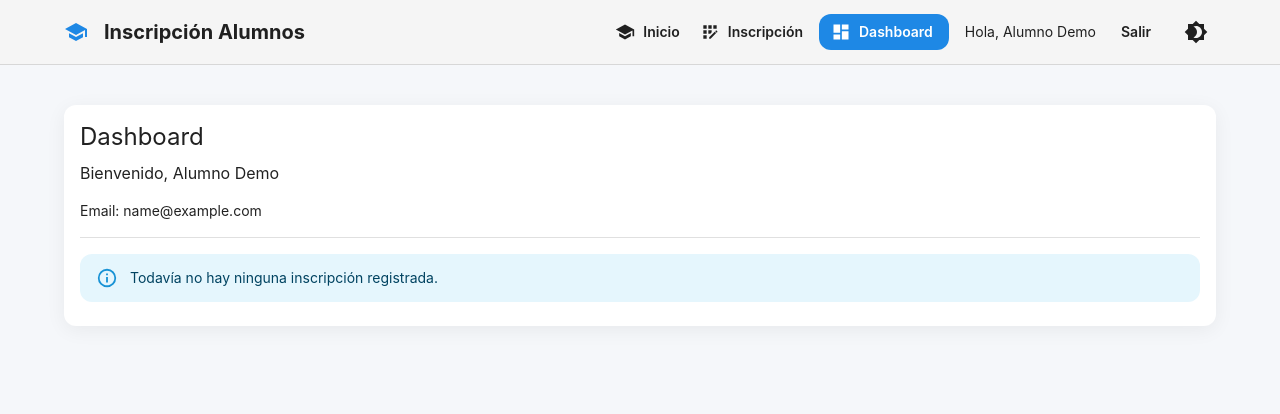
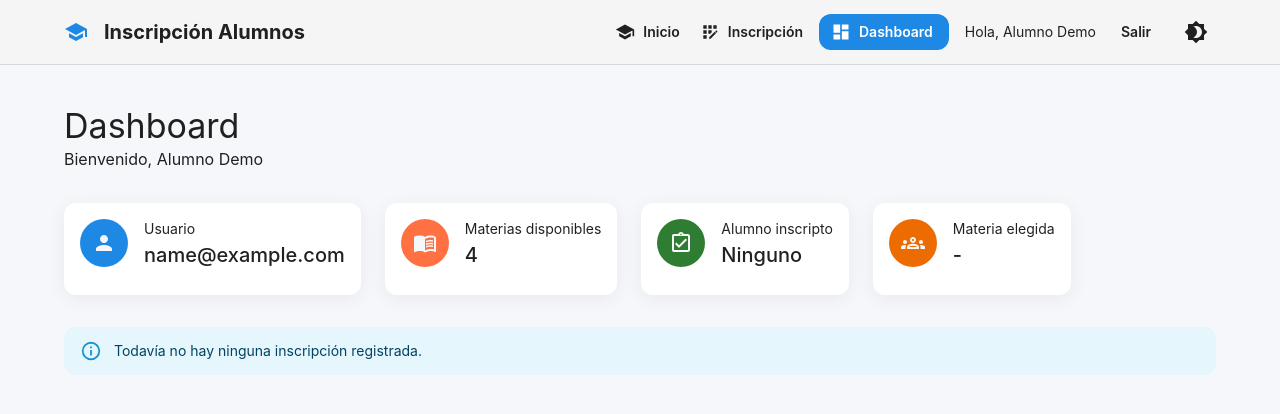
Before and after one commit to lunasolariulman-ops/proyecto-programacion, a React (Vite) app in the folder frontend/: page /login in a window 1280 px wide. Both pictures are taken after typing "name@example.com", "Sample123" into the empty fields and a click on the button "Ingresar". Shown: the top 414 px of the page. Built offline with nearby package versions, Linux system fonts and the light colour scheme.

Commit message:
Cambio Dashboard.jsx

```diff
--- a/frontend/src/pages/Dashboard.jsx
+++ b/frontend/src/pages/Dashboard.jsx
@@ -1,66 +1,72 @@
+import { Grid, Card, CardContent, Stack, Typography, Avatar, Box, Divider, List, ListItem, ListItemAvatar, ListItemText, Alert } from "@mui/material";
+import { GroupsOutlined, MenuBookOutlined, AssignmentTurnedInOutlined, Person } from "@mui/icons-material";
 import { useEffect } from 'react';
 import { useNavigate } from 'react-router-dom';
-import {
-    Card,
-    CardContent,
-    Typography,
-    Divider,
-    Alert,
-} from '@mui/material';
 import { useUsuario } from '../contexts/UsuarioContext';
 
-function Dashboard({ alumno }) {
+const Dashboard = ({ alumno }) => {
   const navigate = useNavigate();
   const { usuario } = useUsuario();
 
   useEffect(() => {
-        if (!usuario) {
-            navigate('/login');
-        }
+    if (!usuario) navigate('/login');
   }, [usuario, navigate]);
 
-    if (!usuario) {
-        return null;
-    }
+  if (!usuario) return null;
+
+  const stats = [
+    { label: "Usuario", value: usuario.email, icon: <Person />, color: "primary.main" },
+    { label: "Materias disponibles", value: 4, icon: <MenuBookOutlined />, color: "secondary.main" },
+    { label: "Alumno inscripto", value: alumno ? alumno.nombre : "Ninguno", icon: <AssignmentTurnedInOutlined />, color: "success.main" },
+    { label: "Materia elegida", value: alumno ? alumno.materia : "-", icon: <GroupsOutlined />, color: "warning.main" },
+  ];
+
   return (
+    <Stack spacing={4}>
+      <Box>
+        <Typography variant="h4" fontWeight={800}>Dashboard</Typography>
+        <Typography variant="body1" color="text.secondary">Bienvenido, {usuario.nombre}</Typography>
+      </Box>
+
+      <Grid container spacing={3}>
+        {stats.map((s) => (
+          <Grid item xs={12} sm={6} md={3} key={s.label}>
             <Card>
               <CardContent>
-                <Typography variant="h5" gutterBottom>
-                    Dashboard
-                </Typography>
-
-                <Typography variant="body1" sx={{ mb: 2 }}>
-                    Bienvenido, {usuario.nombre}
-                </Typography>
-
-                <Typography variant="body2" sx={{ mb: 2 }}>
-                    Email: {usuario.email}
-                </Typography>
-
-                <Divider sx={{ mb: 2 }} />
+                <Stack direction="row" spacing={2} alignItems="center">
+                  <Avatar sx={{ bgcolor: s.color, width: 48, height: 48 }}>{s.icon}</Avatar>
+                  <Box>
+                    <Typography variant="body2" color="text.secondary">{s.label}</Typography>
+                    <Typography variant="h6" fontWeight={700}>{s.value}</Typography>
+                  </Box>
+                </Stack>
+              </CardContent>
+            </Card>
+          </Grid>
+        ))}
+      </Grid>
 
       {alumno ? (
-                    <>
-                        <Typography variant="h6" gutterBottom>
-                            Última inscripción registrada
-                        </Typography>
-
-                        <Typography><strong>Nombre:</strong> {alumno.nombre}</Typography>
-                        <Typography><strong>DNI:</strong> {alumno.dni}</Typography>
-                        <Typography><strong>Email:</strong> {alumno.email}</Typography>
-                        <Typography><strong>Materia:</strong> {alumno.materia}</Typography>
-                        <Typography><strong>Modalidad:</strong> {alumno.modalidad}</Typography>
-                        <Typography><strong>Turno:</strong> {alumno.turno}</Typography>
-
-                    </>
-                ) : (
-                    <Alert severity="info">
-                        Todavía no hay ninguna inscripción registrada.
-                    </Alert>
-                )}
+        <Card>
+          <CardContent>
+            <Typography variant="h6" fontWeight={700} gutterBottom>Inscripción registrada</Typography>
+            <Divider sx={{ mb: 1 }} />
+            <List>
+              <ListItem>
+                <ListItemAvatar><Avatar><Person /></Avatar></ListItemAvatar>
+                <ListItemText
+                  primary={alumno.nombre}
+                  secondary={`DNI: ${alumno.dni} — Email: ${alumno.email} — Materia: ${alumno.materia} — Modalidad: ${alumno.modalidad} — Turno: ${alumno.turno}`}
+                />
+              </ListItem>
+            </List>
           </CardContent>
         </Card>
+      ) : (
+        <Alert severity="info">Todavía no hay ninguna inscripción registrada.</Alert>
+      )}
+    </Stack>
   );
-}
+};
 
 export default Dashboard;
```
Lines whose indentation alone changed are shown as unchanged.
